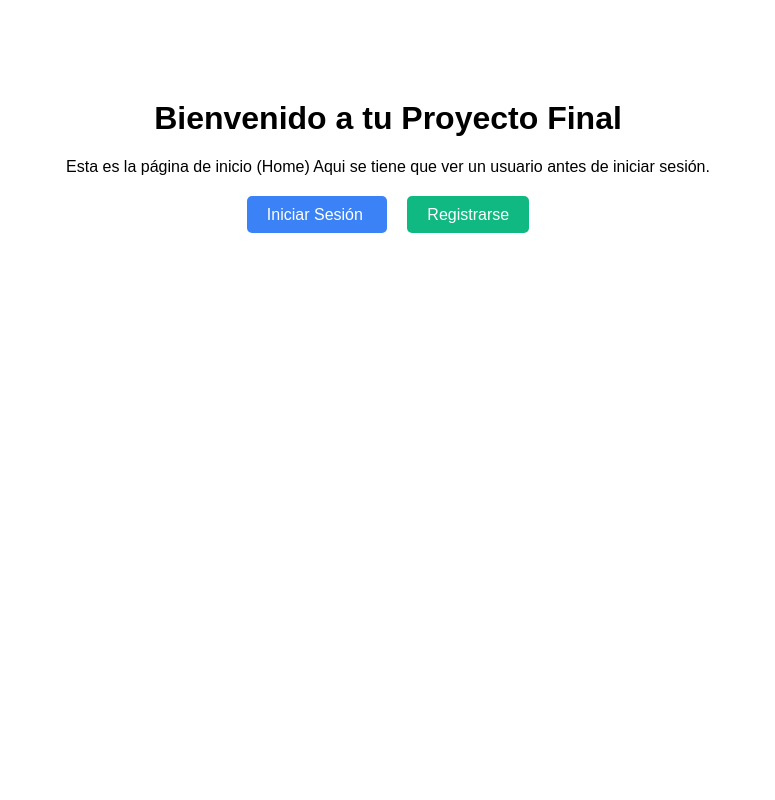
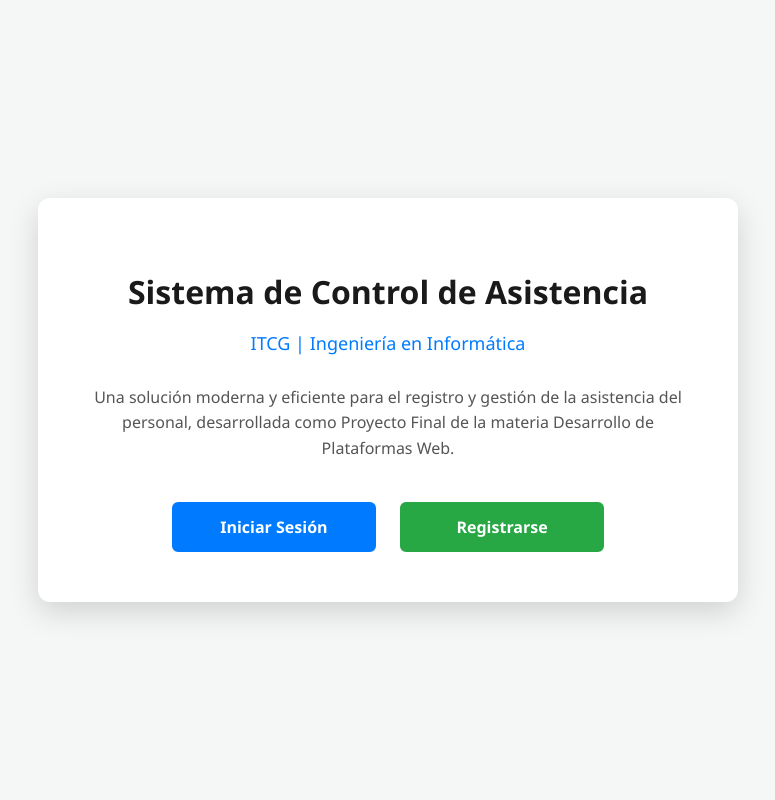
Before and after one commit to Francisco4nt0n10/Proyecto_final, a Django app: page / in a window 1280 px wide. Shown: the whole page, without its empty margins (252-1027 px from the left). Run offline with Django 5.2, Linux system fonts and the light colour scheme.

Commit message:
Pagina de Inicio (HOME) Mejor presentacion

```diff
--- a/templates/home.html
+++ b/templates/home.html
@@ -1,24 +1,120 @@
 <!DOCTYPE html>
-
 <html lang="es">
 <head>
     <meta charset="UTF-8">
     <meta name="viewport" content="width=device-width, initial-scale=1.0">
-<title>Página de Inicio | Proyecto Final</title>
+    <title>Bienvenido | Sistema de Asistencia - ITCG</title>
+
+    <style>
+        /* ------------------ ESTILOS BASE Y FONDO ------------------ */
+        body {
+            font-family: 'Segoe UI', Tahoma, Geneva, Verdana, sans-serif;
+            background-color: #f4f7f6; /* Fondo gris claro suave */
+            display: flex;
+            justify-content: center; /* Centra horizontalmente */
+            align-items: center;     /* Centra verticalmente */
+            min-height: 100vh;       /* Ocupa toda la altura de la vista */
+            margin: 0;
+            text-align: center;
+        }
+
+        /* ------------------ ESTILOS DEL CONTENEDOR (CARD) ------------------ */
+        .home-card {
+            background-color: white;
+            padding: 50px;
+            border-radius: 12px;
+            box-shadow: 0 10px 30px rgba(0, 0, 0, 0.15); /* Sombra más profunda y profesional */
+            width: 100%;
+            max-width: 600px; /* Ancho cómodo para una página de bienvenida */
+        }
+
+        /* ------------------ TÍTULO Y ESlogan ------------------ */
+        h1 {
+            color: #1a1a1a;
+            margin-bottom: 10px;
+            font-size: 32px;
+            font-weight: 700;
+        }
+
+        .subtitle {
+            color: #007bff; /* Color principal para destacar */
+            margin-bottom: 30px;
+            font-size: 18px;
+            font-weight: 500;
+        }
+
+        .description {
+            color: #555;
+            margin-bottom: 40px;
+            font-size: 16px;
+            line-height: 1.6;
+        }
+
+        /* ------------------ ESTILOS DE BOTONES ------------------ */
+        .btn-group {
+            margin-top: 30px;
+        }
+
+        .btn {
+            display: inline-block;
+            text-decoration: none;
+            padding: 12px 25px;
+            border-radius: 6px;
+            font-size: 16px;
+            font-weight: 600;
+            margin: 0 10px;
+            min-width: 150px;
+            transition: all 0.3s ease;
+        }
+
+        /* Botón Iniciar Sesión (Azul - Primario) */
+        .btn-login {
+            background-color: #007bff;
+            color: white;
+            border: 2px solid #007bff;
+        }
+
+        .btn-login:hover {
+            background-color: #0056b3;
+            box-shadow: 0 4px 10px rgba(0, 123, 255, 0.4);
+        }
+
+        /* Botón Registrarse (Verde - Acción) */
+        .btn-signup {
+            background-color: #28a745;
+            color: white;
+            border: 2px solid #28a745;
+        }
+
+        .btn-signup:hover {
+            background-color: #1e7e34;
+            box-shadow: 0 4px 10px rgba(40, 167, 69, 0.4);
+        }
+    </style>
 </head>
-<body style="font-family: sans-serif; text-align: center; margin-top: 100px;">
-<h1>Bienvenido a tu Proyecto Final</h1>
-<p>Esta es la página de inicio (Home) Aqui se tiene que ver un usuario antes de iniciar sesión.</p>
+<body>
 
-<div style="margin-top: 30px;">
-    <a href="{% url 'account_login' %}" style="text-decoration: none; padding: 10px 20px; background-color: #3B82F6; color: white; border-radius: 5px; margin: 10px;">
+<div class="home-card">
+
+    <h1>Sistema de Control de Asistencia</h1>
+
+    <p class="subtitle">ITCG | Ingeniería en Informática</p>
+
+    <p class="description">
+        Una solución moderna y eficiente para el registro y gestión de la asistencia del personal, desarrollada como Proyecto Final de la materia Desarrollo de Plataformas Web.
+    </p>
+
+    <div class="btn-group">
+        <a href="{% url 'account_login' %}" class="btn btn-login">
             Iniciar Sesión
         </a>
-    <a href="{% url 'account_signup' %}" style="text-decoration: none; padding: 10px 20px; background-color: #10B981; color: white; border-radius: 5px; margin: 10px;">
+
+        <a href="{% url 'account_signup' %}" class="btn btn-signup">
             Registrarse
         </a>
     </div>
 
+</div>
 
 </body>
 </html>
```
Lines whose indentation alone changed are shown as unchanged.
